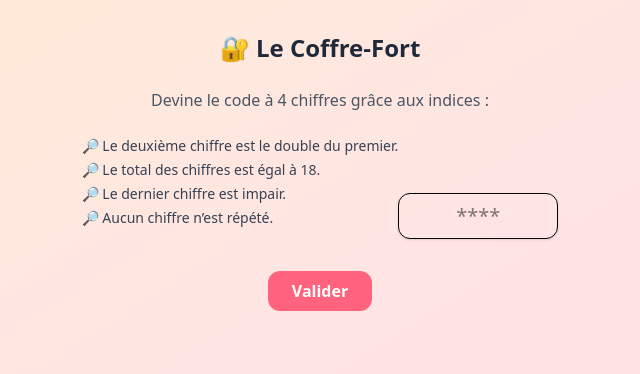
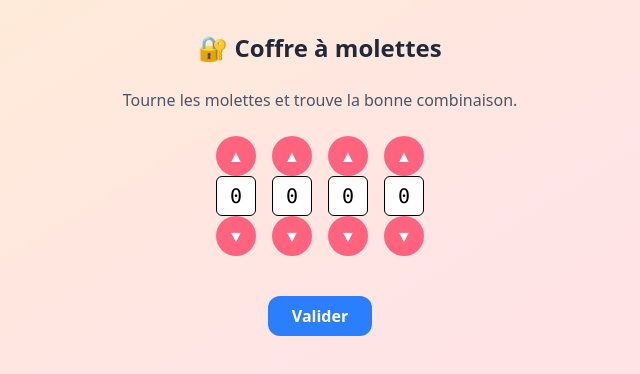
Before and after one commit to Antoine-NVE/escape-the-web, a React (Vite) app: page / in a window 1280 px wide. Both pictures are taken after a click on the button "Commencer le jeu". Shown: the top 374 px of the page, without its empty margins (320-960 px from the left). Built offline with nearby package versions, Linux system fonts and the light colour scheme.

Commit message:
feat: better puzzle 1

```diff
--- a/src/puzzles/Puzzle1.tsx
+++ b/src/puzzles/Puzzle1.tsx
@@ -1,51 +1,80 @@
-import { useState } from 'react';
-import { validateCombinationPuzzle1 } from './ValidateCombination';
+import { useRef, useState } from 'react';
+import { validateCombinationPuzzle1, SECRET_COMBINATION_PUZZLE_1 } from './ValidateCombination';
 
 const Puzzle1 = ({ onSuccess }: { onSuccess: () => void }) => {
-    const [input, setInput] = useState('');
+    const [code, setCode] = useState([0, 0, 0, 0]);
     const [message, setMessage] = useState('');
+    const [solved, setSolved] = useState(false);
+
+    const clickSound = useRef<HTMLAudioElement | null>(null);
+
+    const handleChange = (index: number, delta: number) => {
+        if (solved) return;
+        setCode((prev) => {
+            const newCode = [...prev];
+            const newValue = (newCode[index] + delta + 10) % 10;
+            newCode[index] = newValue;
+
+            if (newValue === SECRET_COMBINATION_PUZZLE_1[index]) {
+                if (clickSound.current) {
+                    clickSound.current.currentTime = 0;
+                    clickSound.current.play().catch(() => {});
+                }
+            }
+
+            return newCode;
+        });
+    };
 
     const handleSubmit = () => {
-        if (validateCombinationPuzzle1(input)) {
+        if (validateCombinationPuzzle1(code)) {
             setMessage('✅ Coffre déverrouillé !');
+            setSolved(true);
             setTimeout(onSuccess, 1000);
         } else {
-            setMessage('❌ Mauvaise combinaison !');
+            setMessage('❌ Mauvaise combinaison.');
         }
-        setInput('');
     };
 
     return (
         <div className="space-y-6 text-center">
-            <h2 className="text-2xl font-bold text-gray-800">🔐 Le Coffre-Fort</h2>
-            <p className="text-gray-600">Devine le code à 4 chiffres grâce aux indices :</p>
+            <h2 className="text-2xl font-bold text-gray-800">🔐 Coffre à molettes</h2>
+            <p className="text-gray-600">Tourne les molettes et trouve la bonne combinaison.</p>
 
-            <ul className="text-left inline-block text-sm text-gray-700 space-y-1">
-                <li>🔎 Le deuxième chiffre est le double du premier.</li>
-                <li>🔎 Le total des chiffres est égal à 18.</li>
-                <li>🔎 Le dernier chiffre est impair.</li>
-                <li>🔎 Aucun chiffre n’est répété.</li>
-            </ul>
-
-            <input
-                type="text"
-                maxLength={4}
-                value={input}
-                onChange={(e) => setInput(e.target.value.replace(/\D/g, ''))}
-                className="px-4 py-2 text-center text-xl border rounded-xl w-40 shadow-sm focus:outline-none focus:ring-2 focus:ring-rose-300"
-                placeholder="****"
-            />
-
-            <div>
-                <button
-                    onClick={handleSubmit}
-                    className="mt-2 px-6 py-2 bg-rose-400 text-white font-semibold rounded-xl hover:bg-rose-500 transition cursor-pointer"
-                >
-                    Valider
-                </button>
+            <div className="flex justify-center gap-4">
+                {code.map((digit, index) => (
+                    <div key={index} className="flex flex-col items-center">
+                        <button
+                            onClick={() => handleChange(index, +1)}
+                            className="w-10 h-10 bg-rose-400 text-white rounded-full hover:bg-rose-500 transition"
+                        >
+                            ▲
+                        </button>
+                        <div className="w-10 h-10 flex items-center justify-center text-xl border rounded-md bg-white shadow-inner font-mono">
+                            {digit}
+                        </div>
+                        <button
+                            onClick={() => handleChange(index, -1)}
+                            className="w-10 h-10 bg-rose-400 text-white rounded-full hover:bg-rose-500 transition"
+                        >
+                            ▼
+                        </button>
+                    </div>
+                ))}
             </div>
 
+            <button
+                onClick={handleSubmit}
+                disabled={solved}
+                className="mt-4 px-6 py-2 bg-blue-500 text-white font-semibold rounded-xl hover:bg-blue-600 transition cursor-pointer"
+            >
+                Valider
+            </button>
+
             {message && <p className="text-sm mt-4">{message}</p>}
+
+            {/* Son de clic correct */}
+            <audio ref={clickSound} src="/sounds/click.mp3" preload="auto" />
         </div>
     );
 };
```
Also changed, not shown: 1 other file (tests, documents, lock files or other folders).
